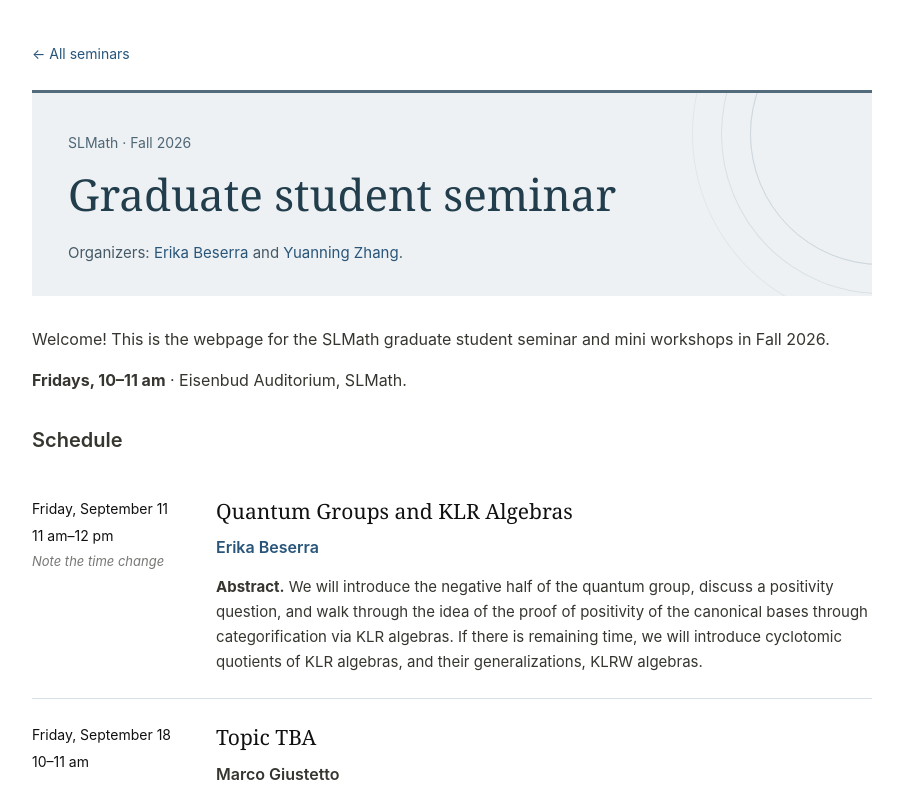
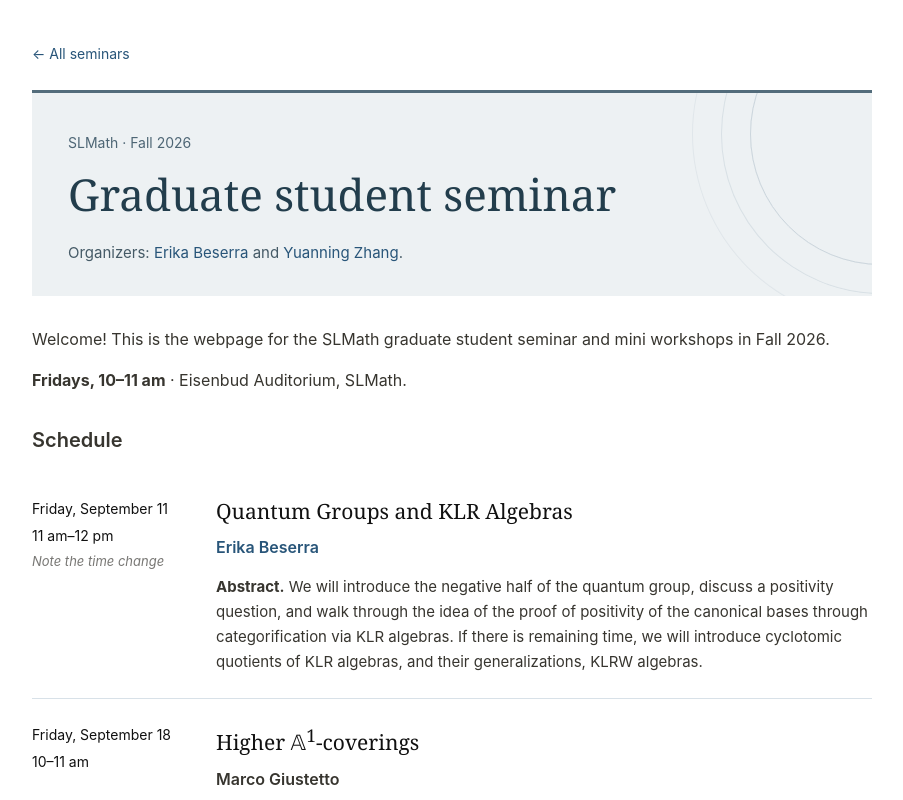
Before and after one commit to andyzhangyn/andyzhangyn.github.io, a Next.js app: page /seminar/slmath in a window 1280 px wide. Shown: the top 800 px of the page, without its empty margins (188-1091 px from the left). Built offline with nearby package versions, Linux system fonts and the light colour scheme.

Commit message:
Update SLMath seminar title and workshop speaker

```diff
--- a/app/seminar/slmath/habiro/programme.ts
+++ b/app/seminar/slmath/habiro/programme.ts
@@ -38,6 +38,8 @@ export const programme = [
   },
   {
     title: "THH and the motivic/even filtrations",
+    speaker: "Giacomo Bertizzolo",
+    speakerUrl: "https://gbertizzolo.github.io/",
     description: "This talk introduces topological Hochschild homology and explains how filtrations on topological invariants give rise to arithmetic cohomology theories. We discuss the motivic filtration of Bhatt–Morrow–Scholze and the even filtration of Hahn–Raksit–Wilson, emphasizing their purpose and their relationship in the relevant settings. The aim is to prepare the objects and ideas needed for the final talk, rather than to develop the full machinery.",
     references: [
       { author: "Bhatt–Morrow–Scholze", title: "Topological Hochschild homology and integral p-adic Hodge theory", url: "https://arxiv.org/abs/1802.03261" },
--- a/app/seminar/slmath/page.tsx
+++ b/app/seminar/slmath/page.tsx
@@ -53,7 +53,7 @@ export default function SLMathSeminarPage() {
                 <span>10–11 am</span>
               </div>
               <div>
-                <h2 id="sept-18-title">Topic TBA</h2>
+                <h2 id="sept-18-title">Higher 𝔸<sup>1</sup>-coverings</h2>
                 <p className="slmath-speaker">Marco Giustetto</p>
               </div>
             </article>
```
